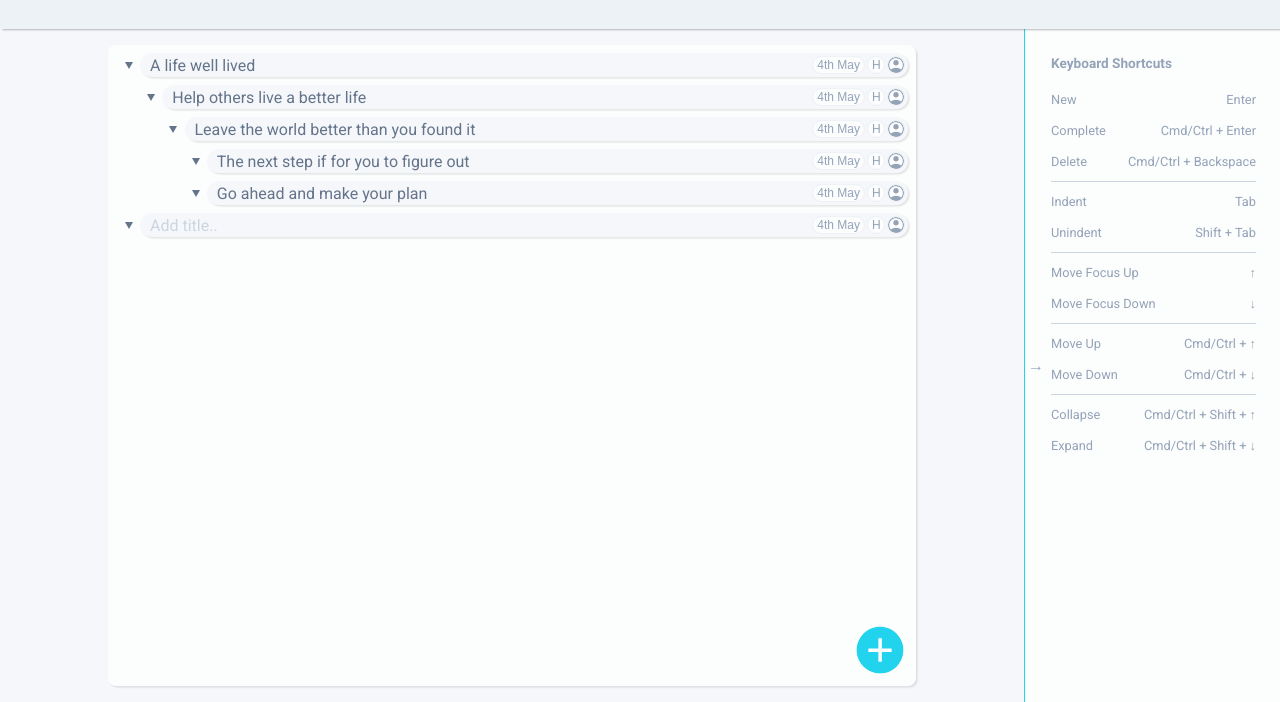
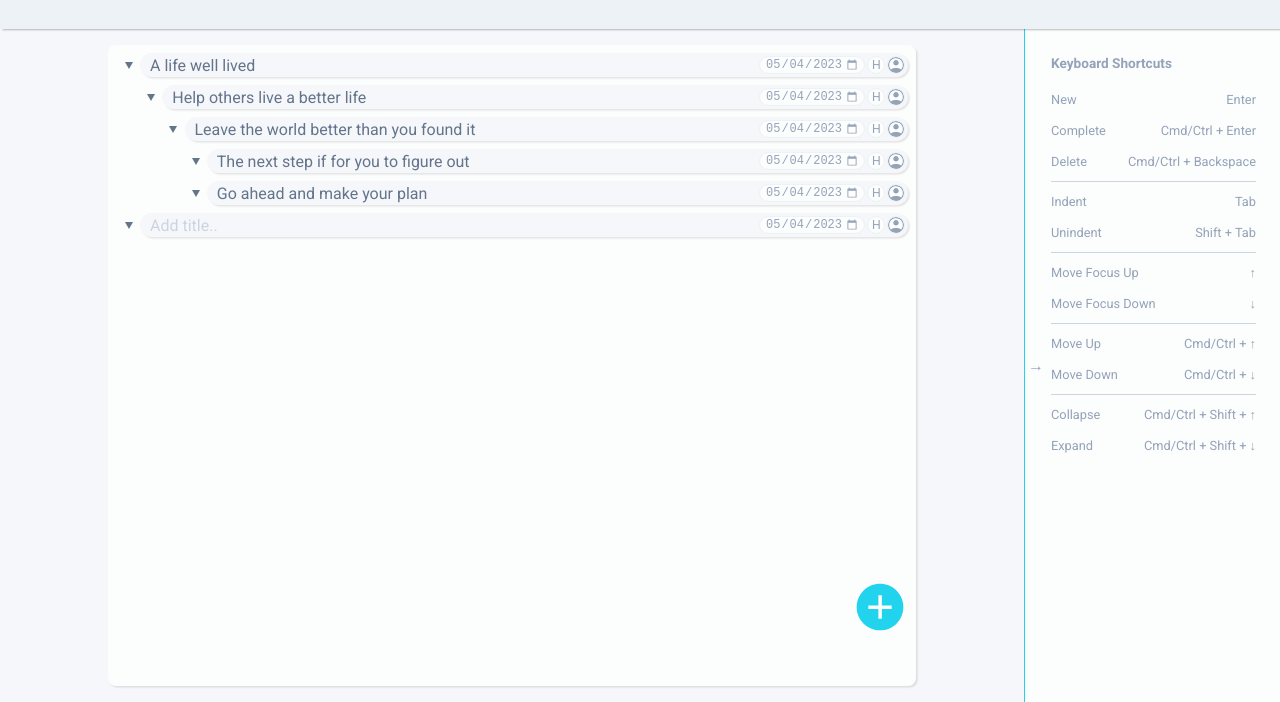
Before and after one commit to aste/GoGoDo, a website built with webpack: page src/template.html in a window 1280 px wide. Shown: the part 98-800 px from the top of the page. Built offline with nearby package versions, Linux system fonts and the light colour scheme; files whose address does not match are found by name.

Commit message:
Add due date functionality

```diff
--- a/src/index.js
+++ b/src/index.js
@@ -182,6 +182,7 @@ function renderNode(node) {
         appendDomNodeBeforeNextSibling(currentDomNode, newDomNode)
         moveFocusTo(newNode.uuid)
     })
+
     nodeContainerElement.appendChild(formElement);
 
     const inputElement = document.createElement('input');
@@ -198,11 +199,19 @@ function renderNode(node) {
     nodeMenuElement.classList.add('nodeMenu');
     nodeContainerElement.appendChild(nodeMenuElement);
 
-    const dueDateBtn = document.createElement('button');
-    dueDateBtn.classList.add('nodeBtn', 'dueDate');
-    dueDateBtn.title = `Due ${dateFns.format(node.dueDate, 'MMMM do yyyy')}`;
-    dueDateBtn.textContent = dateFns.format(node.dueDate, 'do MMM');
-    nodeMenuElement.appendChild(dueDateBtn);
+    const dueDateInput = document.createElement('input');
+    dueDateInput.type = 'date';
+    dueDateInput.classList.add('dueDateInput');
+    dueDateInput.value = dateFns.format(node.dueDate, 'yyyy-MM-dd');
+    dueDateInput.title = `Due ${dateFns.format(node.dueDate, 'MMMM do yyyy')}`;
+    dueDateInput.textContent = dateFns.format(node.dueDate, 'do MMM');
+
+    dueDateInput.addEventListener('change', (event) => {
+        let selectedDate = new Date(event.target.value);
+        node.dueDate = selectedDate;
+    });
+
+    nodeMenuElement.appendChild(dueDateInput);
 
     const priorityBtn = document.createElement('button');
     priorityBtn.classList.add('nodeBtn', 'nodePriority');
@@ -318,26 +327,22 @@ function moveFocusTo(uuid) {
 function moveFocus(event) {
     const inputField = event.target;
     const currentDomNode = inputField.closest('.node');
+
     const previousDomNode = () => {
         let previousElementSibling = currentDomNode.previousElementSibling
-
         while (previousElementSibling && previousElementSibling.classList.contains('hidden')) {
             previousElementSibling = previousElementSibling.previousElementSibling;
         }
-
         return previousElementSibling
     }
 
     const nextDomNode = () => {
         let nextElementSibling = currentDomNode.nextElementSibling
-
         while (nextElementSibling && nextElementSibling.classList.contains('hidden')) {
             nextElementSibling = nextElementSibling.nextElementSibling;
         }
-
         return nextElementSibling
     }
-    // const nextDomNode = currentDomNode.nextElementSibling;
 
     if (event.key === "ArrowDown" && !(event.metaKey || event.ctrlKey)) { // Down arrow key
         event.preventDefault();
@@ -346,6 +351,7 @@ function moveFocus(event) {
             nextInputField.focus();
         }
     }
+
     if (event.key === "ArrowUp" && !(event.metaKey || event.ctrlKey)) { // Up arrow key
         event.preventDefault();
         if (previousDomNode()) {
--- a/src/styles/styles.css
+++ b/src/styles/styles.css
@@ -198,11 +198,12 @@ body,
   background-color: var(--l1);
 }
 
+.dueDateInput,
 .nodeBtn {
   text-align: center;
   margin: 0;
   padding: 0 0.25rem 0 0.25rem;
-  height: 1rem;
+  min-width: 1rem;
   font-size: 0.75rem;
   border: none;
   color: var(--grey);
@@ -212,13 +213,9 @@ body,
   margin-left: var(--node-margin);
 }
 
-.dueDate {
-  min-width: 1rem;
-}
-
 .nodePriority,
 .nodeOwner {
-  width: 1rem;
+  min-width: 1rem;
 }
 
 .nodeOwner {
@@ -295,6 +292,7 @@ body,
   margin-top: 0.25rem;
 }
 
+.dueDateInput:hover,
 .nodeBtn:hover,
 .navBorder:hover {
   cursor: pointer;
@@ -361,3 +359,13 @@ body,
 .node.hidden {
   display: none;
 }
+
+.dueDateInput {
+  border: var(--light-background);
+  background-color: var(--very-light-background);
+  min-width: 6rem;
+}
+
+::-webkit-calendar-picker-indicator {
+  filter: invert(77%) sepia(19%) saturate(305%) hue-rotate(175deg) brightness(81%) contrast(89%);
+}
```
